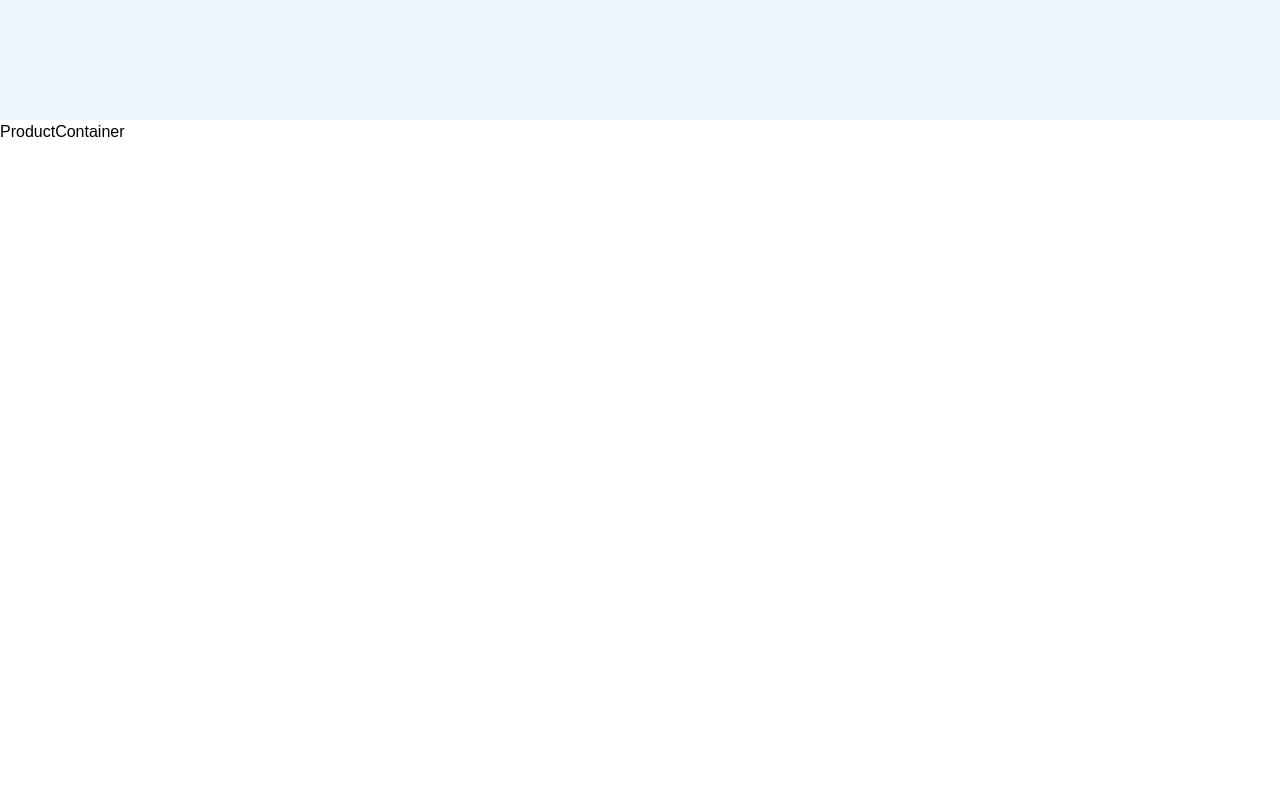
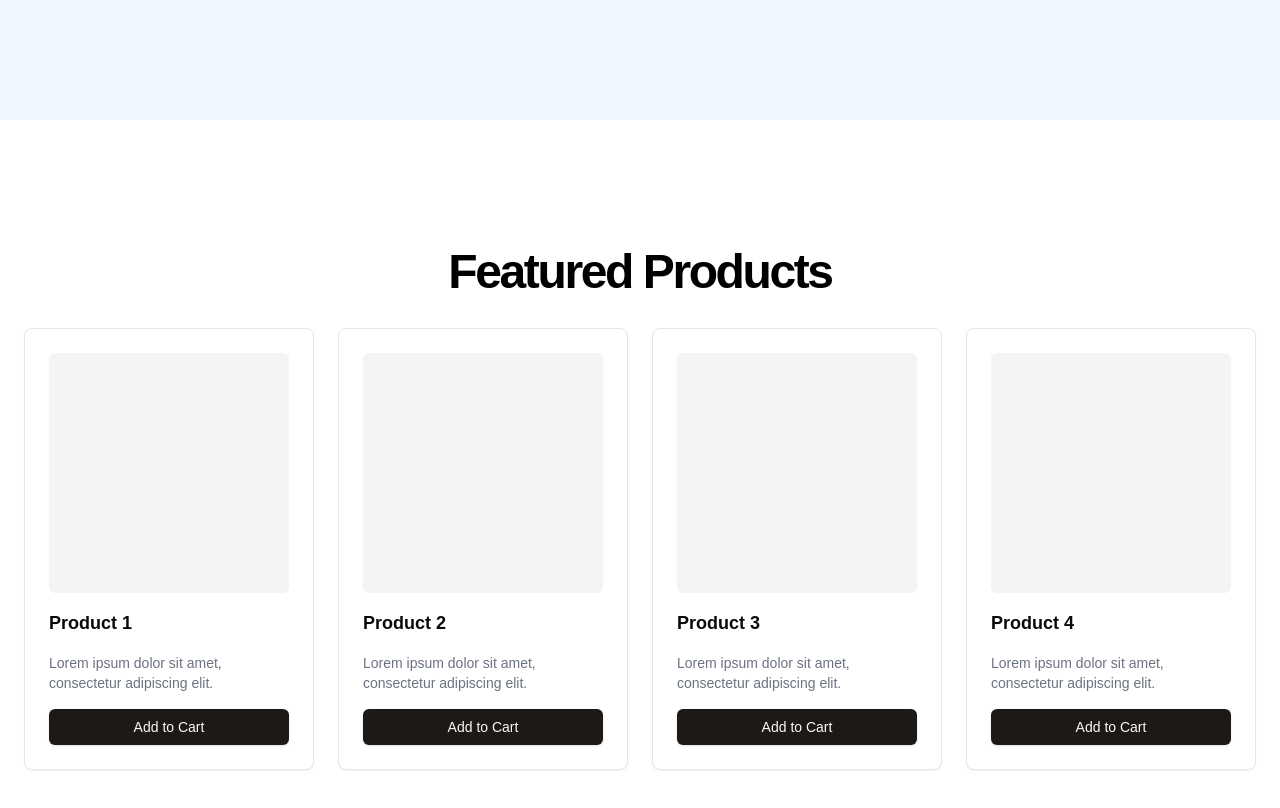
Before and after one commit to Sujal-Gaha/mern-app, a Next.js app in the folder frontend/: page / in a window 1280 px wide. Shown: the part 440-1248 px from the top of the page. Before the commit the page ends 800 px from the top, so only its background shows below. Built offline with nearby package versions, Linux system fonts and the light colour scheme.

Commit message:
designed the product container along with product card

```diff
--- a/frontend/src/app/page.tsx
+++ b/frontend/src/app/page.tsx
@@ -1,11 +1,12 @@
 import { WelcomeComponent } from "@/components/welcome";
-import { ProductContainer } from "@/components/product-containter";
+import { useProductComponents } from "@/components/product-containter";
 
 export default function Home() {
+  const { ProductContainerComponent } = useProductComponents();
   return (
     <main>
       <WelcomeComponent />
-      <ProductContainer />
+      {ProductContainerComponent}
     </main>
   );
 }
--- a/frontend/src/components/product-containter.tsx
+++ b/frontend/src/components/product-containter.tsx
@@ -1,8 +1,37 @@
+import { Button } from "./ui/button";
+
 export const ProductContainer = () => {
-  return <div>ProductContainer</div>;
+  return (
+    <section className="w-full py-12 md:py-24 lg:py-32 flex items-center justify-center">
+      <div className="container px-4 md:px-6">
+        <h2 className="text-3xl font-bold tracking-tighter sm:text-5xl text-center mb-8">
+          Featured Products
+        </h2>
+        <div className="grid grid-cols-1 sm:grid-cols-2 md:grid-cols-3 lg:grid-cols-4 gap-6">
+          {[1, 2, 3, 4].map((item) => {
+            return (
+              <div
+                key={item}
+                className="rounded-lg border bg-card text-card-foreground shadow-sm"
+              >
+                <div className="p-6 space-y-4">
+                  <div className="aspect-square bg-gray-100 rounded-md"></div>
+                  <h3 className="text-lg font-bold">Product {item}</h3>
+                  <p className="text-sm text-gray-500">
+                    Lorem ipsum dolor sit amet, consectetur adipiscing elit.
+                  </p>
+                  <Button className="w-full">Add to Cart</Button>
+                </div>
+              </div>
+            );
+          })}
+        </div>
+      </div>
+    </section>
+  );
 };
 
-export const useProductContainer = () => {
+export const useProductComponents = () => {
   return {
     ProductContainerComponent: <ProductContainer />,
   };
```
